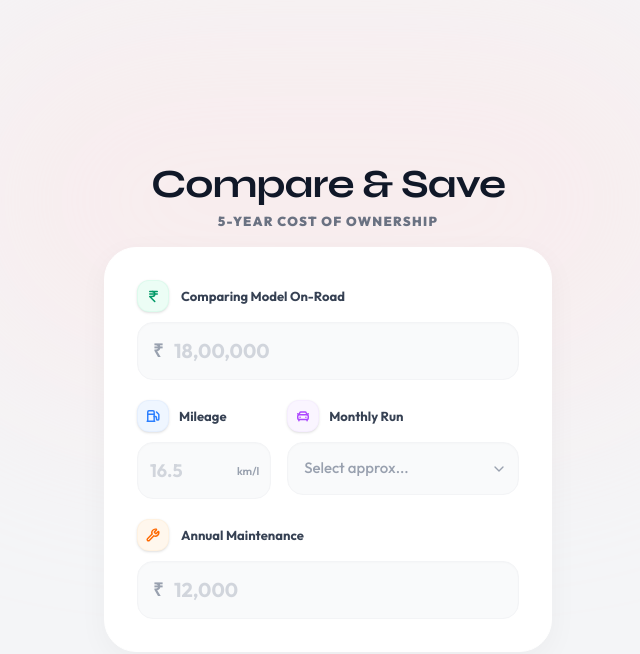
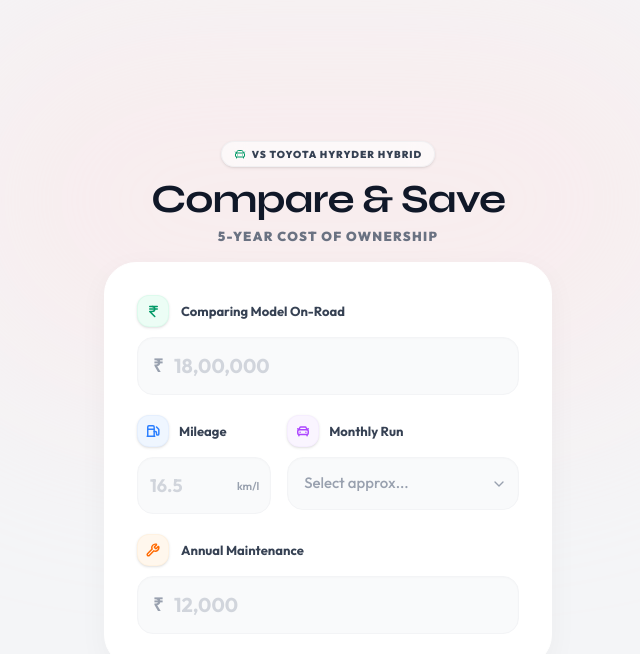
Before and after one commit to shivaacodes/tkm, a Next.js app: page / in a window 1280 px wide. Shown: the top 654 px of the page, without its empty margins (312-952 px from the left). Built offline with nearby package versions, Linux system fonts and the light colour scheme.

Commit message:
Move Hyryder context to top badge and modernize toggle button

```diff
--- a/src/app/page.tsx
+++ b/src/app/page.tsx
@@ -89,7 +89,11 @@
 
       <div className="w-full max-w-md relative z-10 space-y-6">
 
-        <div className="text-center pt-4 mb-4">
+        <div className="text-center pt-2 mb-4 flex flex-col items-center">
+          <div className="inline-flex items-center gap-1.5 px-3 py-1 mb-3 bg-white/60 backdrop-blur-md rounded-full border border-gray-200/50 text-gray-700 shadow-sm">
+            <CarFront size={12} className="text-emerald-600" />
+            <span className="text-[10px] font-black uppercase tracking-widest mt-[1px]">Vs Toyota Hyryder Hybrid</span>
+          </div>
           <h1 className="text-[40px] leading-none font-bold text-gray-900 tracking-tight font-heading">
             Compare & Save
           </h1>
@@ -218,22 +222,16 @@
                     <div className={`text-[52px] leading-none font-heading font-bold tracking-tighter ${hasSavings ? 'text-[#1B5E20]' : 'text-red-900'}`}>
                       {formatCurrency(Math.abs(savings))}
                     </div>
-                    <div className="inline-flex items-center gap-1.5 mt-3 px-3 py-1 bg-gray-50 rounded-full border border-gray-100">
-                      <CarFront size={12} className={hasSavings ? 'text-green-500' : 'text-red-500'} />
-                      <p className={`text-[11px] font-bold uppercase tracking-wider ${hasSavings ? 'text-green-700' : 'text-red-700'}`}>
-                        With Toyota Hyryder Hybrid
-                      </p>
-                    </div>
                   </div>
 
-                  <div className="text-center mt-5">
+                  <div className="mt-6 flex justify-center">
                     <button
                       onClick={() => setShowReport(!showReport)}
-                      className="inline-flex items-center gap-1.5 text-[12px] font-black uppercase tracking-widest text-transparent bg-clip-text bg-gradient-to-r from-purple-500 to-pink-500 hover:from-purple-600 hover:to-pink-600 transition-all cursor-pointer"
+                      className="group flex items-center justify-center gap-2 px-5 py-3 bg-gray-50 hover:bg-gray-100/80 active:bg-gray-200 text-gray-700 text-[11px] font-black uppercase tracking-widest rounded-full transition-all active:scale-95 border border-gray-200/60 shadow-sm"
                     >
-                      <span>{showReport ? "Close Cost Breakdown" : "View Cost Breakdown"}</span>
-                      <motion.div animate={{ rotate: showReport ? 180 : 0 }} className={showReport ? "text-pink-500" : "text-purple-500"}>
-                        <ChevronDown size={14} strokeWidth={3} />
+                      <span>{showReport ? "Close Breakdown" : "View Cost Breakdown"}</span>
+                      <motion.div animate={{ rotate: showReport ? 180 : 0 }} className="text-gray-400 group-hover:text-gray-600 transition-colors">
+                        <ChevronDown size={14} strokeWidth={2.5} />
                       </motion.div>
                     </button>
                   </div>
```
